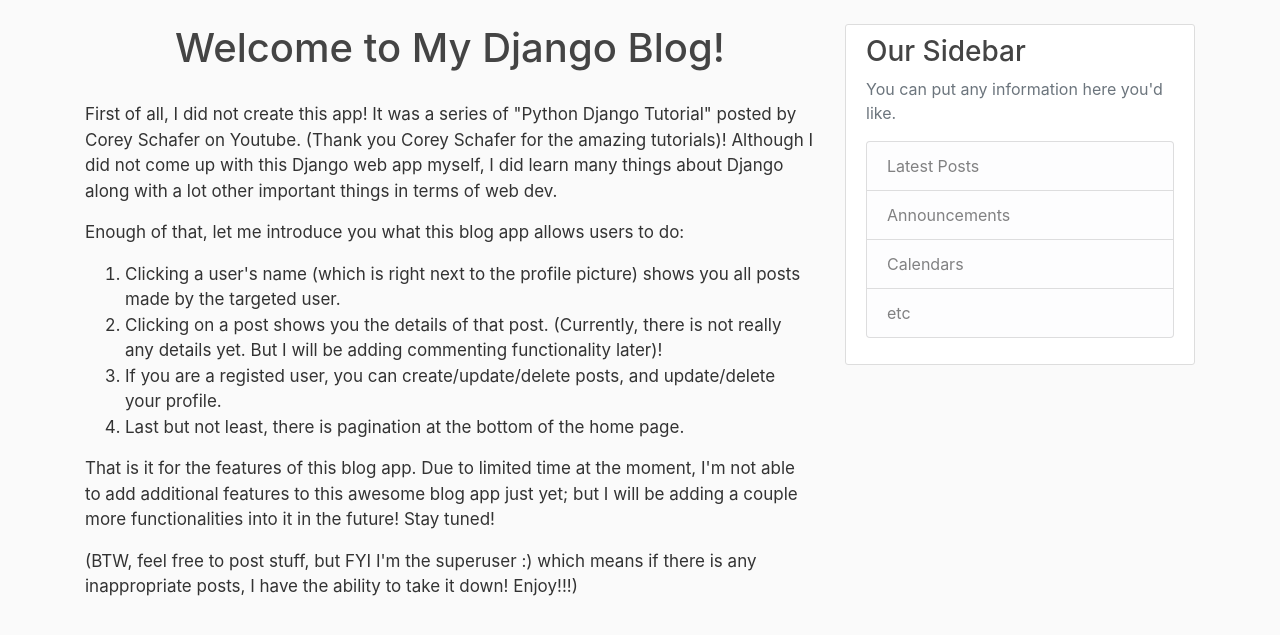
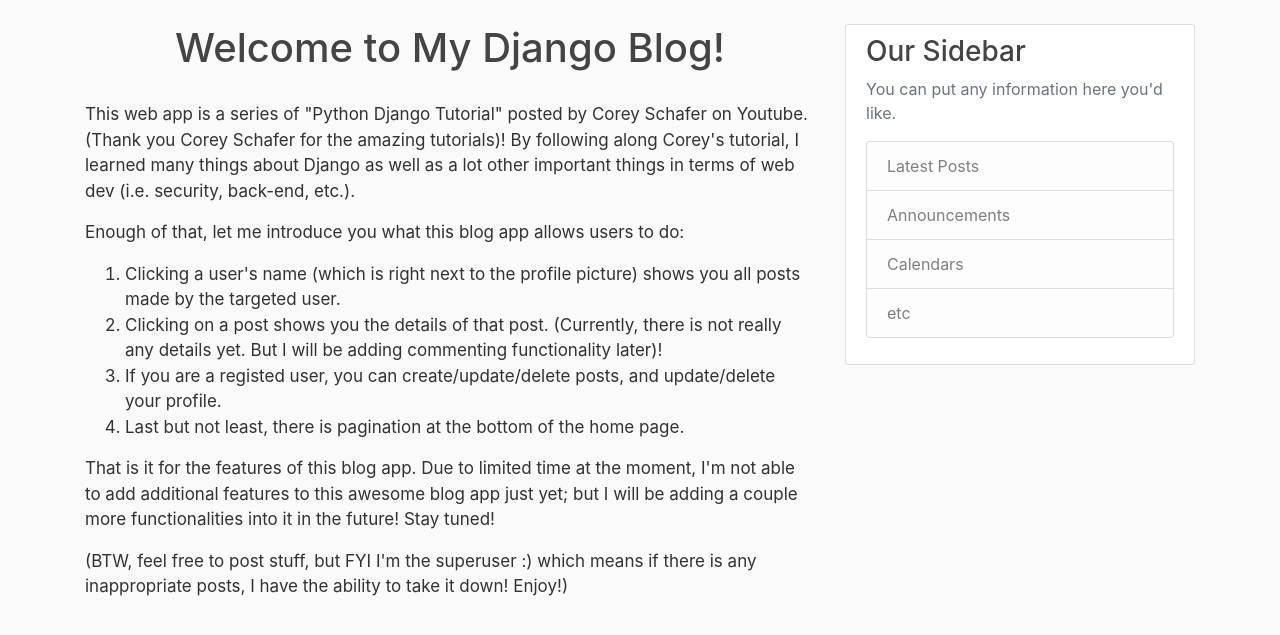
Before and after one commit to ysun62/django-blog, a Django app: page /about/ in a window 1280 px wide. Shown: the part 56-691 px from the top of the page. Run offline with Django 3.2, Linux system fonts and the light colour scheme; some libraries are stand-ins or nearby versions.

Commit message:
edited about

```diff
--- a/blog/templates/blog/about.html
+++ b/blog/templates/blog/about.html
@@ -2,7 +2,7 @@
 {% block content %}
     <h1 style="text-align: center">Welcome to My Django Blog!</h1>
     <div class="about-content">
-        <p>First of all, I did not create this app! It was a series of "Python Django Tutorial" posted by Corey Schafer on Youtube. (Thank you Corey Schafer for the amazing tutorials)! Although I did not come up with this Django web app myself, I did learn many things about Django along with a lot other important things in terms of web dev. </p>
+        <p>This web app is a series of "Python Django Tutorial" posted by Corey Schafer on Youtube. (Thank you Corey Schafer for the amazing tutorials)! By following along Corey's tutorial, I learned many things about Django as well as a lot other important things in terms of web dev (i.e. security, back-end, etc.). </p>
         <p>Enough of that, let me introduce you what this blog app allows users to do:
             <ol>
                 <li>Clicking a user's name (which is right next to the profile picture) shows you all posts made by the targeted user.</li>
@@ -12,6 +12,6 @@
             </ol>
         </p>
         <p>That is it for the features of this blog app. Due to limited time at the moment, I'm not able to add additional features to this awesome blog app just yet; but I will be adding a couple more functionalities into it in the future! Stay tuned!</p>
-        <p>(BTW, feel free to post stuff, but FYI I'm the superuser :) which means if there is any inappropriate posts, I have the ability to take it down! Enjoy!!!)</p>
+        <p>(BTW, feel free to post stuff, but FYI I'm the superuser :) which means if there is any inappropriate posts, I have the ability to take it down! Enjoy!)</p>
     </div>
 {% endblock content %}
--- a/users/models.py
+++ b/users/models.py
@@ -1,6 +1,7 @@
 from django.db import models
 from django.contrib.auth.models import User
 from PIL import Image
+
 
 class Profile(models.Model):
     user = models.OneToOneField(User, on_delete=models.CASCADE)
```
